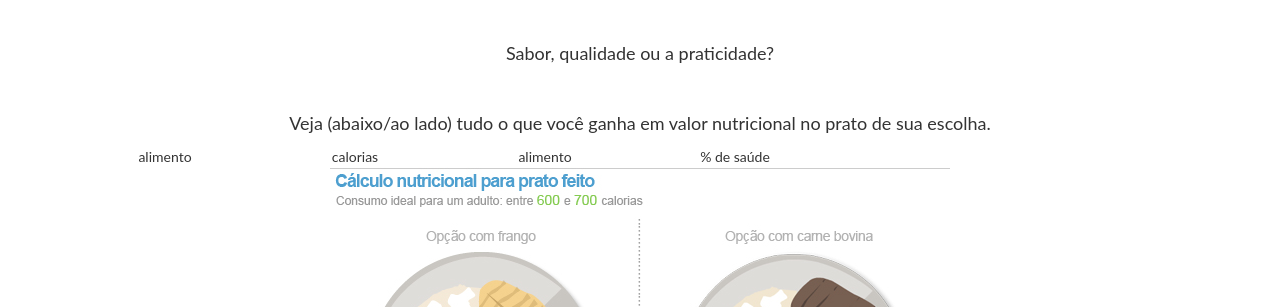
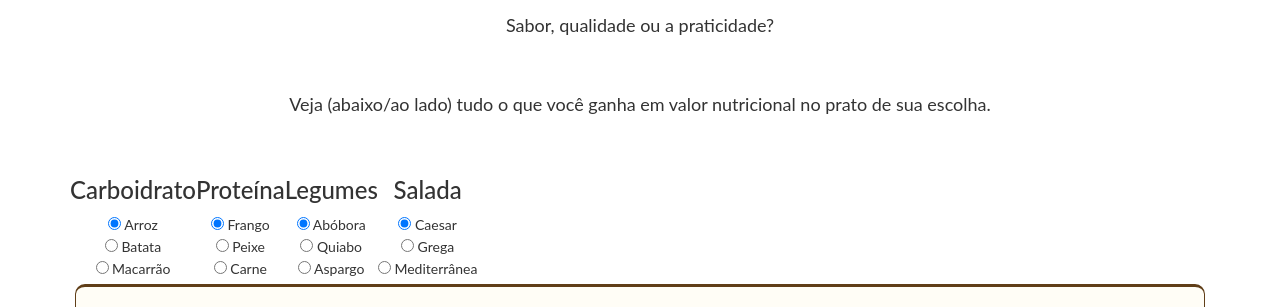
Before and after one commit to claudiamorazzoni/Tavola-Gourmet, a plain HTML site: page index.html in a window 1280 px wide. Shown: the part 1067-1374 px from the top of the page. Drawn offline with Linux system fonts and the light colour scheme.

Commit message:
formulário comida

```diff
--- a/index.html
+++ b/index.html
@@ -52,10 +52,7 @@
           Atribuímos em cada prato sensorialidade e prazer, saudabilidade e bem-estar, conveniência e praticidade, confiabilidade e qualidade, sustentabilidade e ética.
         </p>
       </div>
-      </div>
 
-
-      <br>
 
       <div class="col-md-12 box">
         <h2>Qual seu nível de saudabilidade?</h2>
@@ -68,25 +65,36 @@
           Veja (abaixo/ao lado) tudo o que você ganha em valor nutricional no prato de sua escolha.
         </p>
       </div>
+    </div>
+    <div class="formcalorias">
+      <!-- tabela nutricional - Gostaria de inserir uma tabela seletora com dados já incluídos no qual dê um resultado sobre os itens selecionados-->
+      <form>
+        <h3>Carboidrato</h3>
+        <input type="radio" id = "c1" name="Carboidrato" value="arroz" checked> Arroz<br>
+        <input type="radio" id = "c2" name="Carboidrato" value="batata"> Batata<br>
+        <input type="radio" id = "c3" name="Carboidrato" value="macarrão"> Macarrão
+      </form>
 
-      <div class="tabela">
-         <!-- tabela nutricional - Gostaria de inserir uma tabela seletora com dados já incluídos no qual dê um resultado sobre os itens selecionados-->
-         <form class="table table-striped">
-            <div class="col-md-2">
-               alimento
-            </div>
-            <div class="col-md-2">
-               calorias
-            </div>
-            <div class="col-md-2">
-               alimento
-            </div>
-            <div class="col-md-2">
-               % de saúde
-            </div>
-         </table>
+      <form>
+        <h3>Proteína</h3>
+        <input type="radio" id = "p1" name="Proteína" value="frango" checked> Frango<br>
+        <input type="radio" id = "p2" name="Proteína" value="peixe"> Peixe<br>
+        <input type="radio" id = "p3" name="Proteína" value="carne"> Carne
+      </form>
 
-         <img src="images/tabela.jpg">
+      <form>
+        <h3>Legumes</h3>
+        <input type="radio" id = "l1" name="Legumes" value="abóbora" checked> Abóbora<br>
+        <input type="radio" id = "l2" name="Legumes" value="quiabo"> Quiabo<br>
+        <input type="radio" id = "l3" name="Legumes" value="aspargo"> Aspargo
+      </form>
+
+      <form>
+        <h3>Salada</h3>
+        <input type="radio" id = "s1" name ="Salada" value="caesar" checked> Caesar<br>
+        <input type="radio" id = "s2" name="Salada" value="grega"> Grega<br>
+        <input type="radio" id = "s3" name="Salada" value="mediterrânea"> Mediterrânea
+      </form>
     </div>
 
     <div class="footer">
@@ -105,6 +113,5 @@
     </div>
 
   </div>
-   </div>
 </body>
 </html>
--- a/style.css
+++ b/style.css
@@ -101,9 +101,10 @@
   font-size: 18px;
 }
 
-.tabela{
+.formcalorias{
   text-align: center;
-  margin-top: 8px;
+  display: flex;
+
 
 }
 
```
Lines whose indentation alone changed are shown as unchanged.
